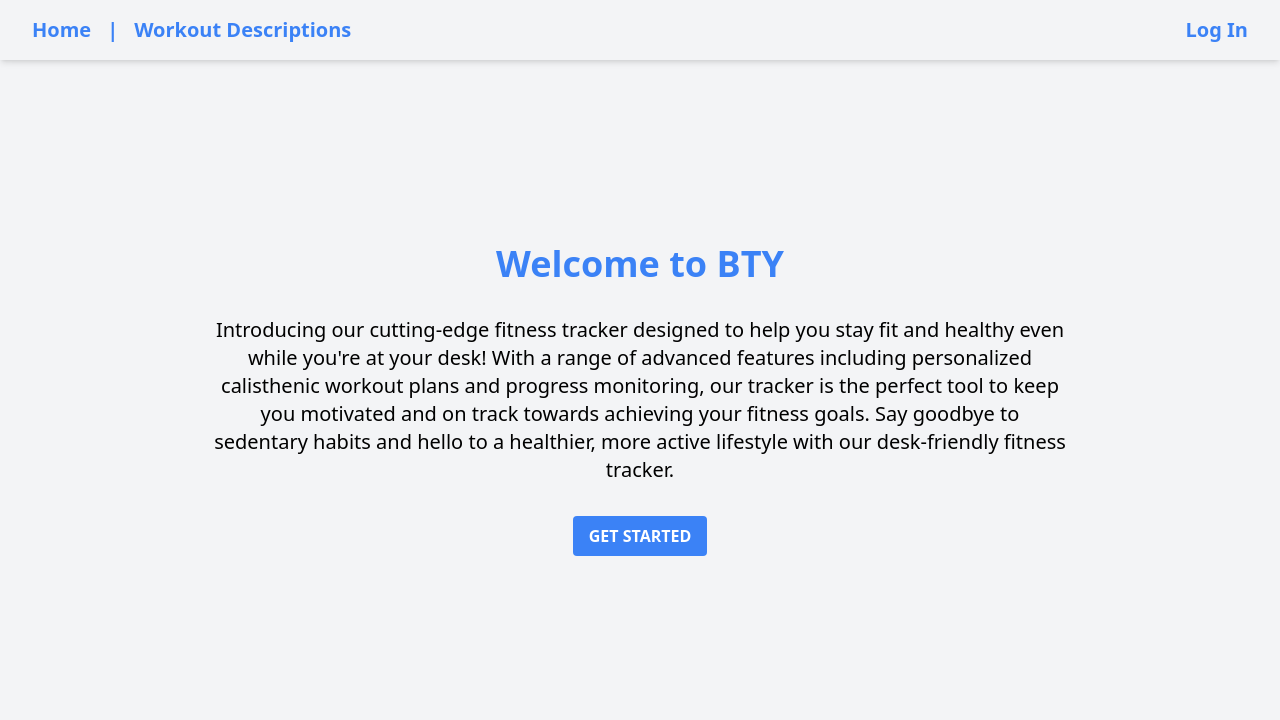
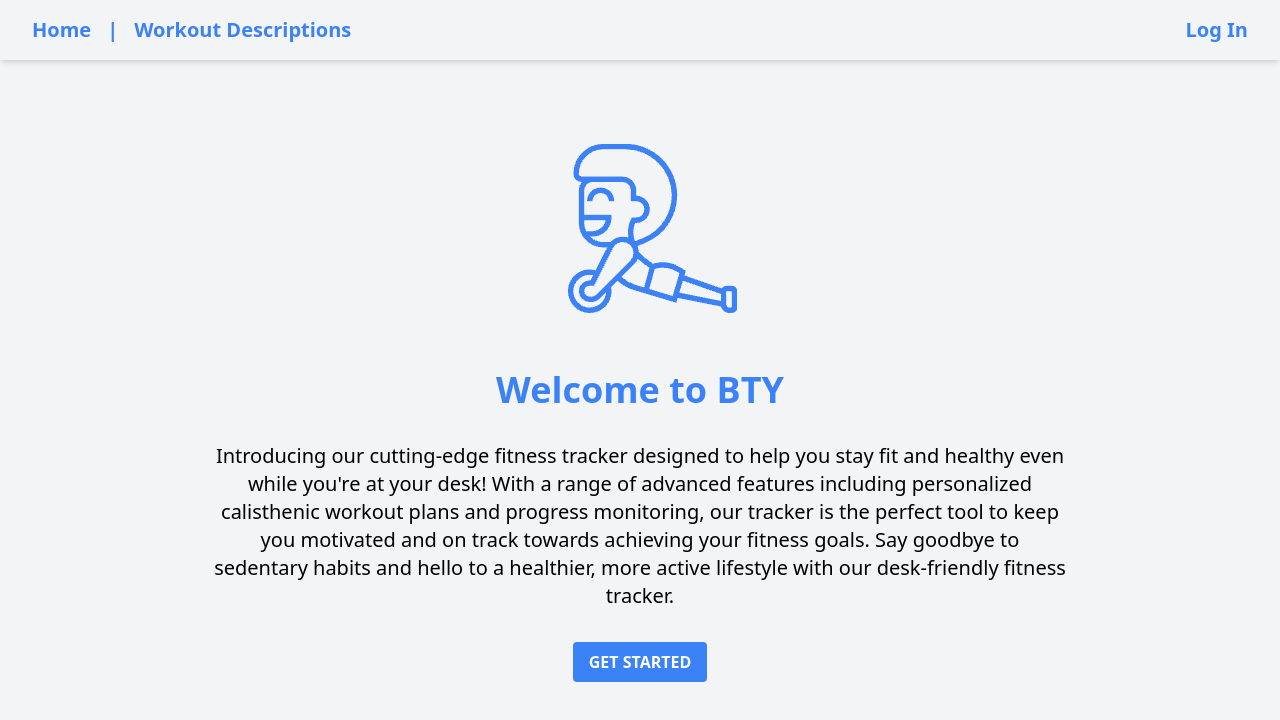
Before and after one commit to ryanqle/BTY, a React (Vite) app: page / in a window 1280 px wide. Shown: the top 720 px of the page. Built offline with nearby package versions, Linux system fonts and the light colour scheme.

Commit message:
Logo to homepage and favicon

```diff
--- a/src/pages/HomePage/HomePage.jsx
+++ b/src/pages/HomePage/HomePage.jsx
@@ -1,9 +1,11 @@
 import React from 'react'
 import { Link } from 'react-router-dom'
+import logo from '../../assets/LogoVector.svg';
 
 export default function HomePage() {
   return (
     <div className="flex flex-col items-center justify-center h-screen bg-gray-100">
+      <img src={logo} alt="BTY logo" className="mb-8" />
       <h1 className="text-4xl font-bold mb-8 text-blue-500 text-2xl">Welcome to BTY</h1>
       <div className="w-2/3 text-xl mb-8 text-center">
         Introducing our cutting-edge fitness tracker designed to help you stay fit and healthy even while you're at your desk! With a range of advanced features including personalized calisthenic workout plans and progress monitoring, our tracker is the perfect tool to keep you motivated and on track towards achieving your fitness goals. Say goodbye to sedentary habits and hello to a healthier, more active lifestyle with our desk-friendly fitness tracker.
```
Also changed, not shown: public/LogoVector.svg (added), src/assets/LogoVector.svg (added).
